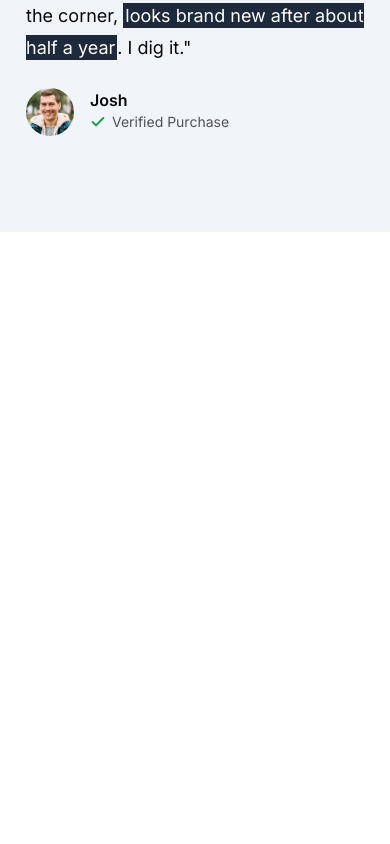
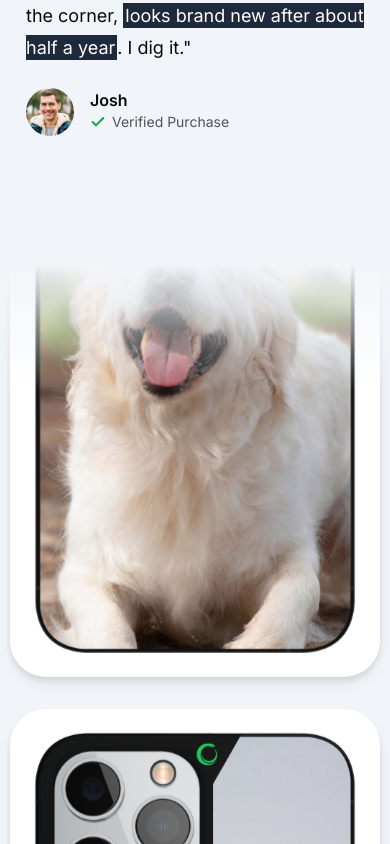
Before and after one commit to v-azevedo/casecobra-dev, a Next.js app: page / in a window 390 px wide. Shown: the part 2480-3324 px from the top of the page. Before the commit the page ends 2712 px from the top, so only its background shows below. Built offline with nearby package versions, Linux system fonts and the light colour scheme; no server answers.

Commit message:
Implements phone cases scrolling animation

```diff
--- a/src/app/page.tsx
+++ b/src/app/page.tsx
@@ -2,6 +2,7 @@
 import { Icons } from "@/components/Icons";
 import MaxWidthWrapper from "@/components/MaxWidthWrapper";
 import Phone from "@/components/Phone";
+import Reviews from "@/components/Reviews";
 import { Check, Star } from "lucide-react";
 
 export default function Home() {
@@ -193,6 +194,10 @@ export default function Home() {
             </div>
           </div>
         </MaxWidthWrapper>
+        {/* phone cases animation */}
+        <div className="pt-16">
+          <Reviews />
+        </div>
       </section>
     </div>
   );
```
